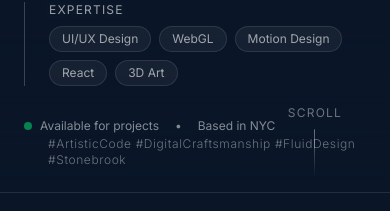
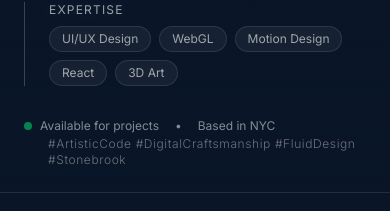
Before and after one commit to Bryan-G1thub/stonebrook, a Next.js app: page / in a window 390 px wide. Shown: the part 596-807 px from the top of the page. Built offline with nearby package versions, Linux system fonts and the light colour scheme; a web font is replaced by a local one.

Commit message:
Hide scroll indicator on mobile

```diff
--- a/src/app/components/Hero.tsx
+++ b/src/app/components/Hero.tsx
@@ -241,12 +241,12 @@ export default function Hero() {
         #ArtisticCode #DigitalCraftsmanship #FluidDesign #Stonebrook
       </motion.div>
 
-      {/* Scroll indicator */}
+      {/* Scroll indicator - hidden on mobile */}
       <motion.div
         initial={{ opacity: 0 }}
         animate={{ opacity: 1 }}
         transition={{ delay: 4.2 }}
-        className="absolute bottom-20 right-12 z-20"
+        className="hidden md:block absolute bottom-20 right-12 z-20"
       >
         <motion.div
           animate={{ y: [0, 10, 0] }}
```
